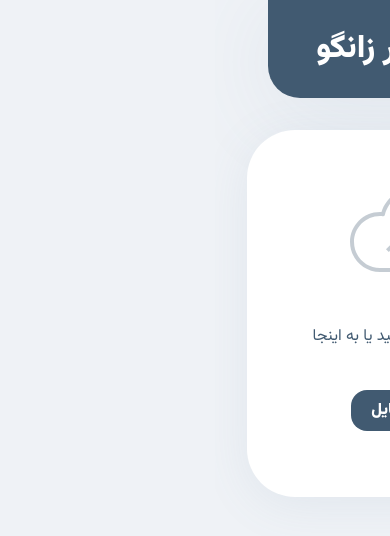
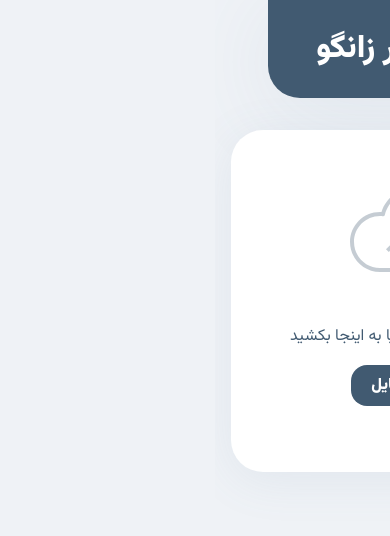
Before and after one commit to amir2mi/zango-uploader, a React (Create React App) app: page / in a window 390 px wide. Shown: the top 536 px of the page. Built offline with nearby package versions, Linux system fonts and the light colour scheme.

Commit message:
Improved file picker responsive

```diff
--- a/src/components/FilePicker/style.scss
+++ b/src/components/FilePicker/style.scss
@@ -1,5 +1,9 @@
 .uploader-wrapper {
-  padding: 2rem;
+  padding: 2em;
+
+  @media (max-width: 575px) {
+    padding: 2em 1em;
+  }
 }
 
 .uploader {
@@ -13,7 +17,7 @@
   height: 100%;
   background: #fff;
   box-shadow: 0 0.5em 3em rgb(109, 141, 171, 0.1);
-  border-radius: 3em;
+  border-radius: 2em;
 
   input[type="file"] {
     display: none;
@@ -96,13 +100,19 @@
 
 .uploaded-list-wrapper {
   overflow: hidden;
+  position: relative;
+  top: -1em;
   width: 500px;
-  max-width: 100%;
-  padding: 2em;
+  max-width: 90%;
+  padding: 3em 2em 2em;
   margin: 0 auto;
   background: #fff;
   box-shadow: 0 1em 3em rgb(109, 141, 171, 0.1);
-  border-radius: 0 0 2em 2em;
+  border-radius: 0 0 1em 1em;
+
+  @media (max-width: 575px) {
+    padding: 2em 1em 1em;
+  }
 
   .uploaded-list {
     overflow-y: auto;
--- a/src/index.scss
+++ b/src/index.scss
@@ -12,12 +12,16 @@ body {
   -moz-osx-font-smoothing: grayscale;
 }
 
-*{
+* {
   box-sizing: border-box;
 }
 
 code {
   font-family: source-code-pro, Menlo, Monaco, Consolas, "Courier New", monospace;
+}
+
+button {
+  cursor: pointer;
 }
 
 .sr-only {
@@ -56,7 +60,7 @@ code {
   display: none !important;
 }
 
-.site-title{
+.site-title {
   font-size: 2em;
   width: fit-content;
   padding: 0.75em 1.5em;
```
